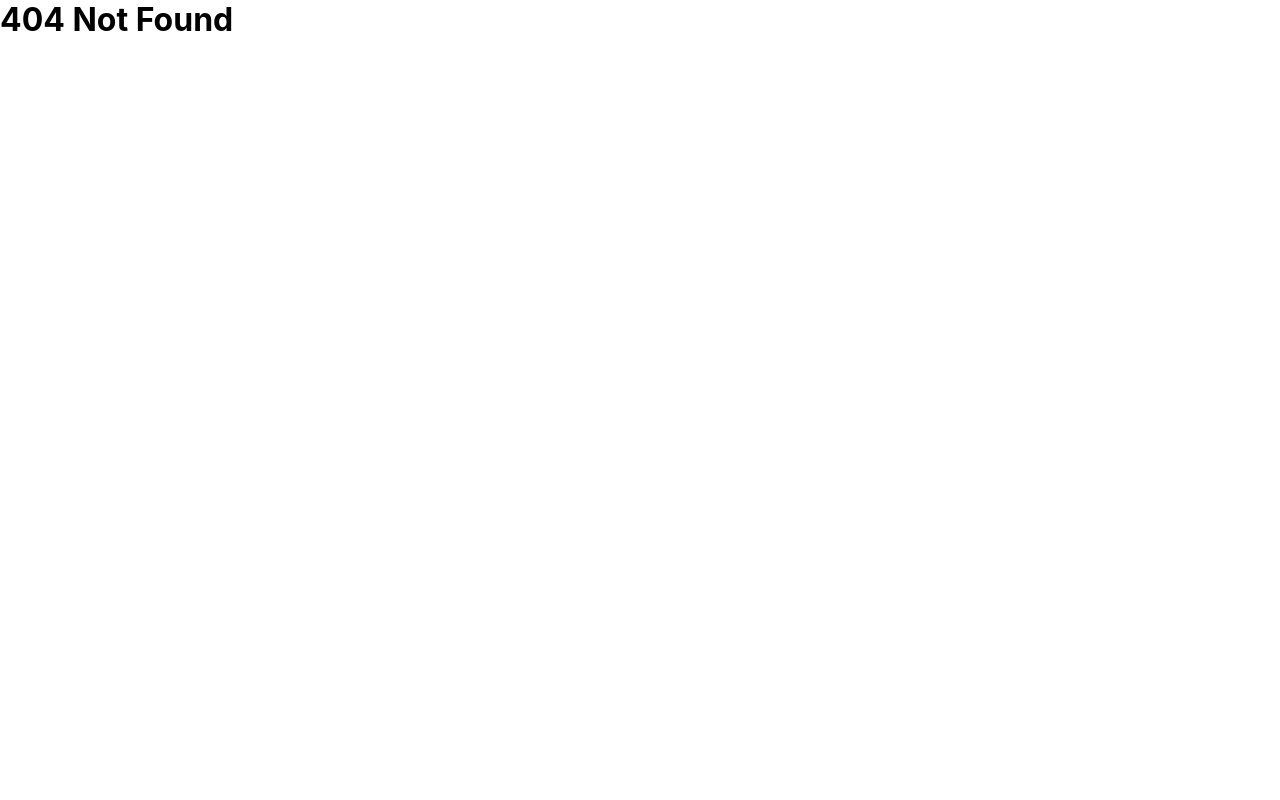
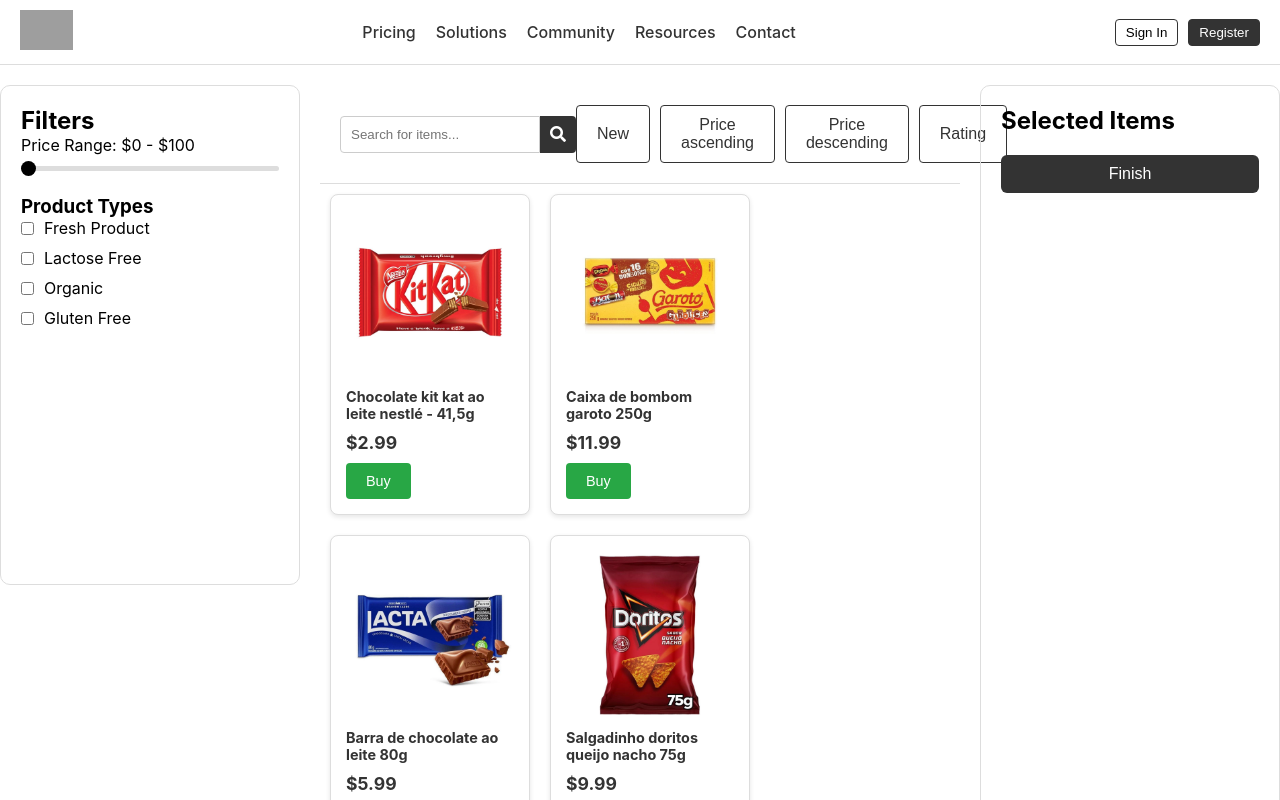
Before and after one commit to thiagonasmto/marketmatch, a React (Create React App) app: page /itens in a window 1280 px wide. Before the commit this address had no page. Shown: the top 800 px of the page. Built offline with nearby package versions, Linux system fonts and the light colour scheme; grey boxes are pictures that could not be loaded; the HTML template or start-up script is replaced by a standard one.

Commit message:
Alterações interações de telas

```diff
--- a/src/App.js
+++ b/src/App.js
@@ -1,16 +1,19 @@
 import React from 'react';
-import { BrowserRouter as Router, Route, Routes } from 'react-router-dom';
-import Home from './telas/Home'; // Verifique o caminho
+import { BrowserRouter as Router, Route, Routes, Link } from 'react-router-dom';
+import Home from './telas/Home';
 import ContactPage from './telas/ContactPage';
 import MatchPage from './telas/MatchPage';
+import Itens from './telas/Itens'
 import './App.css';
 
 const App = () => (
   <Router>
+
     <Routes>
       <Route path="/" element={<Home />} />
       <Route path="/contact" element={<ContactPage />} />
       <Route path="/match" element={<MatchPage />} />
+      <Route path="/itens" element={<Itens />} />
       {/* Opcional: Rota para 404 */}
       <Route path="*" element={<h1>404 Not Found</h1>} />
     </Routes>
--- a/src/componentes/Header.jsx
+++ b/src/componentes/Header.jsx
@@ -1,11 +1,14 @@
 import React from 'react';
+import { Link } from 'react-router-dom';
 import './Header.css';
 
 function Header() {
   return (
     <header className="header">
       <div className="logo">
-        <img src="/path/to/your/logo.png" alt="Logo" />
+        <Link to="/">
+          <img src="/path/to/your/logo.png" alt="Logo" />
+        </Link>
       </div>
       <nav className="nav">
         <ul className="nav-links">
@@ -18,7 +21,9 @@
       </nav>
       <div className="auth-buttons">
         <button className="sign-in">Sign In</button>
-        <button className="register">Register</button>
+        <Link to="/contact">
+          <button className="register">Register</button>
+        </Link>
       </div>
     </header>
   );
--- a/src/componentes/Sidebar.jsx
+++ b/src/componentes/Sidebar.jsx
@@ -1,4 +1,5 @@
 import React from 'react';
+import { Link } from 'react-router-dom';
 import './Sidebar.css';
 
 function Sidebar({ selectedItems, onFinish }) {
@@ -17,7 +18,9 @@
           </li>
         ))}
       </ul>
-      <button className="finish-button" onClick={onFinish}>Finish</button>
+      <Link to="/match">
+        <button className="finish-button" onClick={onFinish}>Finish</button>
+      </Link>
     </aside>
   );
 }
--- a/src/telas/ContactPage.jsx
+++ b/src/telas/ContactPage.jsx
@@ -1,26 +1,36 @@
 import React from 'react';
 import Header from '../componentes/Header';
+import { useNavigate } from 'react-router-dom';
 import './ContactPage.css';
 
-const ContactPage = () => (
+const ContactPage = () => {
+  const navigate = useNavigate();
+
+  const handleSubmit = (e) => {
+    e.preventDefault();
+    navigate('/itens');
+  };
+
+  return (
     <div className="contact-page">
       <Header />
       <main>
         <h1>MARKETMATCH</h1>
         <h2>COMPRA INTELIGENTE</h2>
-      <form>
-        <label>Name</label>
+        <form onSubmit={handleSubmit}>
+          <label>Nome</label>
           <input type="text" name="name" />
-        <label>Surname</label>
+          <label>Sobrenome</label>
           <input type="text" name="surname" />
           <label>Email</label>
           <input type="email" name="email" />
-        <label>Message</label>
+          <label>Mensagem</label>
           <textarea name="message" />
-        <button type="submit">Submit</button>
+          <button type="submit">Enviar</button>
         </form>
       </main>
     </div>
   );
+};
 
 export default ContactPage;
--- a/src/telas/Home.jsx
+++ b/src/telas/Home.jsx
@@ -1,4 +1,3 @@
-// src/telas/Home.jsx
 import React from 'react';
 import Header from '../componentes/Header'; // Verifique o caminho
 import Footer from '../componentes/Footer'; // Verifique o caminho
--- /dev/null
+++ b/src/telas/Itens.css
@@ -0,0 +1,24 @@
+.containerItens {
+    display: flex;
+    flex-direction: column;
+    align-items: center;
+}
+
+.containerResultados {
+    display: flex;
+    justify-content: center;
+    width: 100%;
+    gap: 20px;
+    margin: 20px 0px;
+}
+
+.resultados {
+    display: flex;
+    flex-direction: column;
+    width: 50%;
+}
+
+.resultados-itens {
+    display: flex;
+    flex-wrap: wrap;
+}
--- /dev/null
+++ b/src/telas/Itens.jsx
@@ -0,0 +1,87 @@
+import React, {useState} from "react";
+import './Itens.css'
+import Item from '../componentes/Item';
+import Header from "../componentes/Header";
+import Footer from "../componentes/Footer";
+import SearchHeader from "../componentes/SearchHeade";
+import Sidebar from "../componentes/Sidebar";
+import FilterSidebar from "../componentes/FilterSidebar"
+
+import kitkat from '../img/kitkat.png';
+import BBgaroto from '../img/BBgaroto.png';
+import BarraLacta from '../img/BarraLacta.png';
+import Doritos from '../img/Doritos.png';
+
+function Itens () {
+    const [selectedItems, setSelectedItems] = useState([]);
+
+    const handleSelectItem = (item) => {
+        setSelectedItems(prevItems => [...prevItems, item]);
+    };
+
+    const itens = [
+        {
+            id: 1,
+            image: kitkat,
+            name: 'Chocolate kit kat ao leite nestlé - 41,5g',
+            price: 2.99
+        },
+        {
+            id: 2,
+            image: BBgaroto,
+            name: 'Caixa de bombom garoto 250g',
+            price: 11.99
+        },
+        {
+            id: 3,
+            image: BarraLacta,
+            name: 'Barra de chocolate ao leite 80g',
+            price: 5.99
+        },
+        {
+            id: 4,
+            image: Doritos,
+            name: 'Salgadinho doritos queijo nacho 75g',
+            price: 9.99
+        },
+        {
+            id: 5,
+            image: BBgaroto,
+            name: 'Caixa de bombom garoto 250g',
+            price: 11.99
+        },
+        {
+            id: 6,
+            image: BarraLacta,
+            name: 'Barra de chocolate ao leite 80g',
+            price: 5.99
+        },
+        {
+            id: 7,
+            image: Doritos,
+            name: 'Salgadinho doritos queijo nacho 75g',
+            price: 9.99
+        },
+    ]
+
+    return (
+        <div className="containerItens">
+            <Header />
+            <div className="containerResultados">
+                <FilterSidebar />
+                <div className="resultados">
+                    <SearchHeader />
+                    <div className="resultados-itens">
+                        {itens.map(item => (
+                            <Item key={item.id} item={item} onSelectItem={handleSelectItem} />
+                        ))}
+                    </div>
+                </div>
+                <Sidebar selectedItems={selectedItems} />
+            </div>
+            <Footer />
+        </div>
+    );
+}
+
+export default Itens;
--- a/src/telas/MatchPage.css
+++ b/src/telas/MatchPage.css
@@ -1,18 +1,17 @@
-/* src/pages/MatchPage.css */
 .match-page main {
   text-align: center;
   margin-top: 180px;
 }
 
 .match-page h1 {
-  font-size: 3.5em; /* Ajuste o tamanho conforme necessário */
-  color: #000; /* Preto */
-  margin-bottom: 0; /* Sem margem inferior */
+  font-size: 3.5em;
+  color: #000;
+  margin-bottom: 0;
 }
 
 .match-page h2 {
-  font-size: 1.5em; /* Ajuste o tamanho conforme necessário */
-  color: #666; /* Cinza claro */
-  margin-top: 0px; /* Pequena margem superior */
-  margin-bottom: 130px; /* Espaço abaixo do título */
+  font-size: 1.5em;
+  color: #666;
+  margin-top: 0px;
+  margin-bottom: 130px;
 }
```
Also changed, not shown: src/telas/MatchPage.jsx (line endings or trailing spaces). Lines whose indentation alone changed are shown as unchanged.
